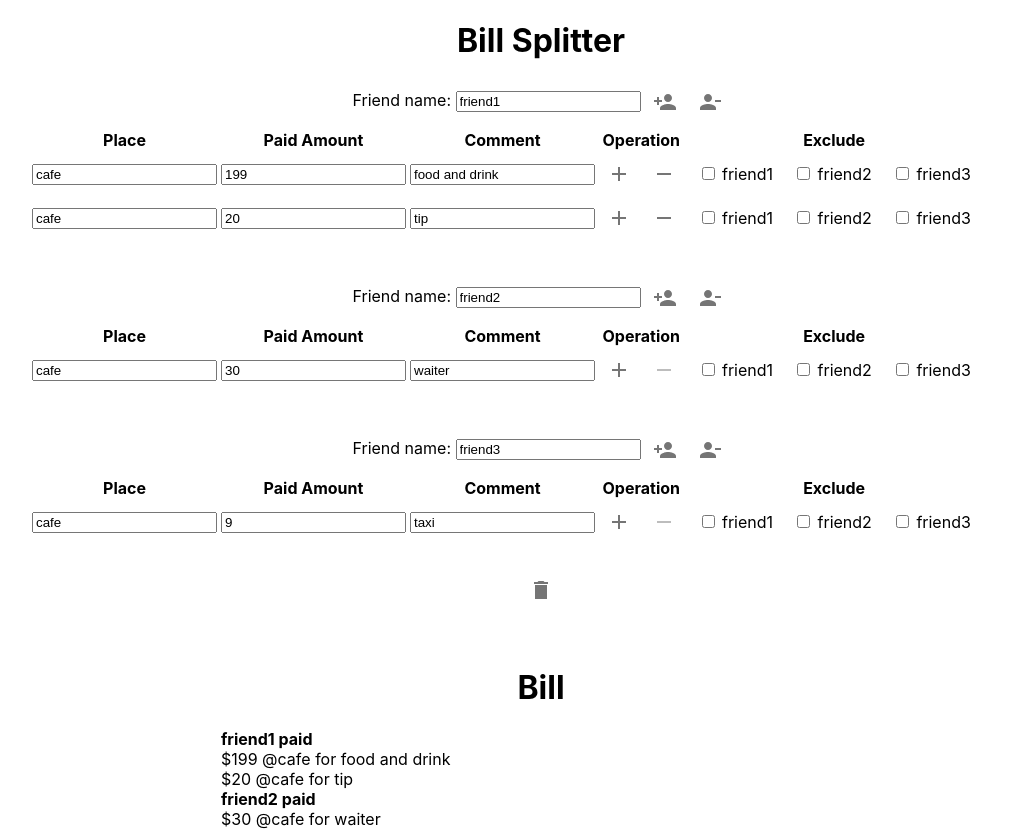
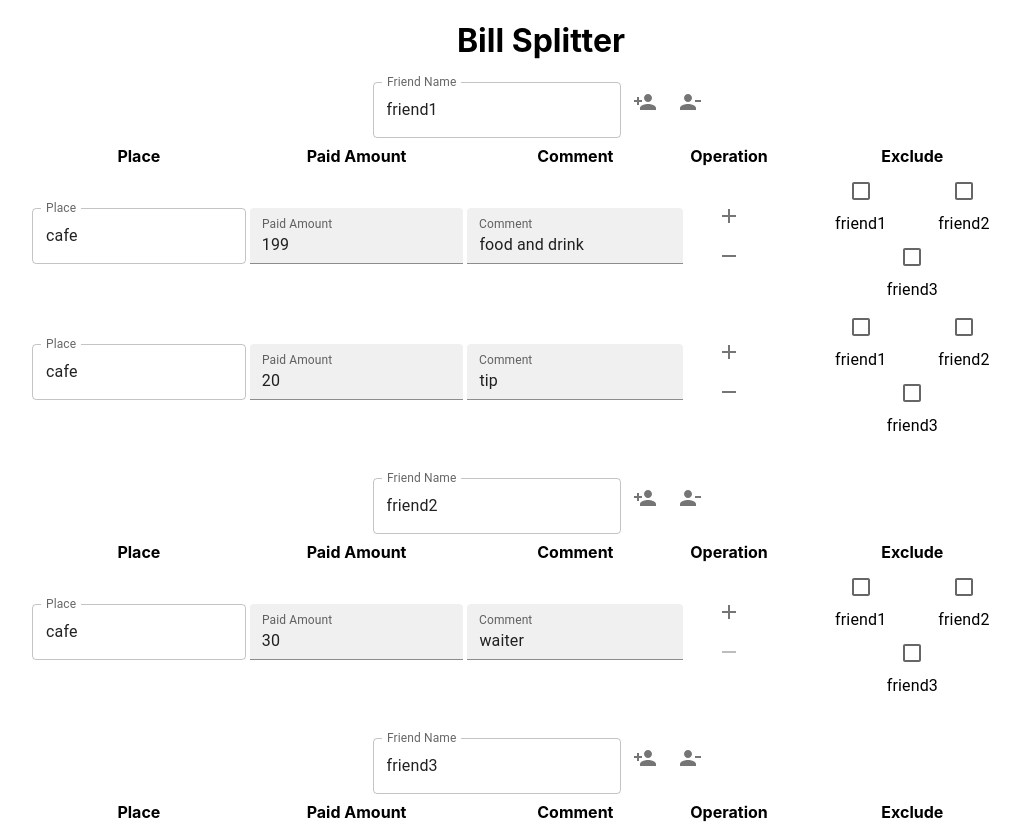
Before and after one commit to YS8610/ReactNestedBillSplitter, a React (Create React App) app: page / in a window 1280 px wide. Shown: the top 830 px of the page, without its empty margins (99-1119 px from the left). Built offline with nearby package versions, Linux system fonts and the light colour scheme.

Commit message:
change text input and checkbox to material ui

```diff
--- a/src/components/Exclude.js
+++ b/src/components/Exclude.js
@@ -2,6 +2,8 @@ import React from "react";
 import classes from "./exclude.module.css";
 import { useDispatch, useSelector } from "react-redux";
 import { friendsSliceActions } from "../store/friendContent";
+import Checkbox from '@mui/material/Checkbox';
+import FormControlLabel from '@mui/material/FormControlLabel';
 
 const Exclude = (props) => {
 
@@ -38,9 +40,14 @@ const Exclude = (props) => {
     <>
       {friends.map((f, index) => (
         <span className={classes.span}>
-          <input
+          <FormControlLabel
+            value={index}
+            label={f.friendName}
+            labelPlacement="bottom"
+            control={
+              <Checkbox
               key={index + "_" + props.ind + "_" + props.ind1}
-            type="checkbox"
+              // type="checkbox"
               name={f.friendName + "_" + props.ind + "_" + props.ind1}
               value={index}
               id={f.friendName + "_" + index + "_" + props.ind + "_" + props.ind1}
@@ -48,14 +55,8 @@ const Exclude = (props) => {
               checked={ex.includes(index) }
               disabled={ex.length+1===friends.length && !ex.includes(index)}
             />
-          <label
-            htmlFor={
-              f.friendName + "_" + index + "_" + props.ind + "_" + props.ind1
             }
-          >
-            {" "}
-            {f.friendName}
-          </label>
+          />
         </span>
       ))}
     </>
--- a/src/components/FriendForm.js
+++ b/src/components/FriendForm.js
@@ -3,7 +3,7 @@ import { friendsSliceActions } from "../store/friendContent";
 import PaidDetail from "./PaidDetail";
 import classes from "./friendForm.module.css";
 import DeleteSharpIcon from '@mui/icons-material/DeleteSharp';
-import { Icon, IconButton } from "@mui/material";
+import { IconButton, TextField} from "@mui/material";
 import PersonAddSharpIcon from '@mui/icons-material/PersonAddSharp';
 import PersonRemoveSharpIcon from '@mui/icons-material/PersonRemoveSharp';
 
@@ -41,8 +41,9 @@ const FriendForm = (props) => {
 
   return (
     <div className={classes.div}>
-      <label htmlFor="fname">Friend name: </label>
-      <input
+      <TextField
+        label="Friend Name"
+        variant="outlined"
         type="text"
         id={"fname" + props.order}
         name="fname"
--- a/src/components/PaidDetail.js
+++ b/src/components/PaidDetail.js
@@ -4,7 +4,7 @@ import Exclude from "./Exclude";
 import classes from "./paidDetail.module.css";
 import AddSharpIcon from '@mui/icons-material/AddSharp';
 import RemoveSharpIcon from '@mui/icons-material/RemoveSharp';
-import { IconButton } from "@mui/material";
+import { IconButton, TextField } from "@mui/material";
 
 const PaidDetail = (props) => {
   const dispatch = useDispatch();
@@ -27,31 +27,34 @@ const PaidDetail = (props) => {
     );
   };
 
-  const placeFormHandler = (e) => {
+  const placeFormHandler = (e,index) => {
     dispatch(
       friendsSliceActions.setPaidDetailPlace({
         ind: props.ind,
-        ind1: e.target.getAttribute("data-index"),
+        ind1: index,
+        // ind1: e.target.getAttribute("data-index"),
         place: e.target.value,
       })
     );
   };
 
-  const commentFormHandler = (e) => {
+  const commentFormHandler = (e,index) => {
     dispatch(
       friendsSliceActions.setPaidDetailComment({
         ind: props.ind,
-        ind1: e.target.getAttribute("data-index"),
+        ind1: index,
+        // ind1: e.target.getAttribute("data-index"),
         comment: e.target.value,
       })
     );
   };
 
-  const paidAmtFormHandler=(e)=>{
+  const paidAmtFormHandler=(e,index)=>{
     dispatch(
       friendsSliceActions.setPaidDetailAmt({
         ind: props.ind,
-        ind1: e.target.getAttribute("data-index"),
+        ind1: index,
+        // ind1: e.target.getAttribute("data-index"),
         paidAmt: e.target.value,
       })
     )
@@ -75,31 +78,37 @@ const PaidDetail = (props) => {
               <tr>
                 {/* input for place */}
                 <td>
-                  <input
+                  <TextField
+                    variant="outlined"
                     type="text"
+                    label="Place"
                     id={"place" + props.ind + "_" + index}
-                    onChange={placeFormHandler}
+                    onChange={(e)=>placeFormHandler(e,index)}
                     value={row.place}
                     data-index={index}
                   />
                 </td>
                 {/* input for paid amount */}
                 <td>
-                <input
+                <TextField
+                    variant="filled"
                     type="number"
+                    label="Paid Amount"
                     id={"paidAmt" + props.ind + "_" + index}
                     step=".01"
-                    onChange={paidAmtFormHandler}
+                    onChange={(e) =>paidAmtFormHandler(e,index)}
                     value={row.paidAmt}
                     data-index={index}
                   />
                 </td>
                 {/* input for comment */}
                 <td>
-                  <input
+                  <TextField
+                    variant="filled"
                     type="text"
+                    label="Comment"
                     id={"comment" + props.ind + "_" + index}
-                    onChange={commentFormHandler}
+                    onChange={(e)=>commentFormHandler(e,index)}
                     value={row.comment}
                     data-index={index}
                   />
```
Lines whose indentation alone changed are shown as unchanged.
